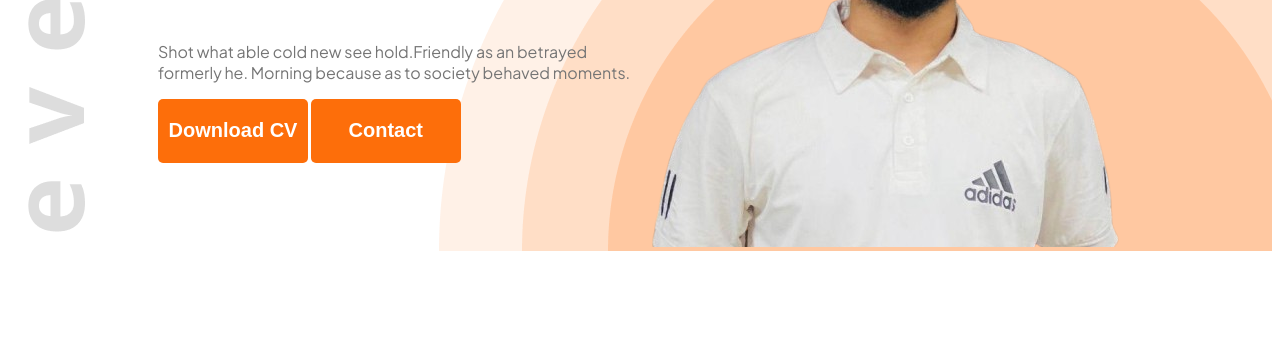
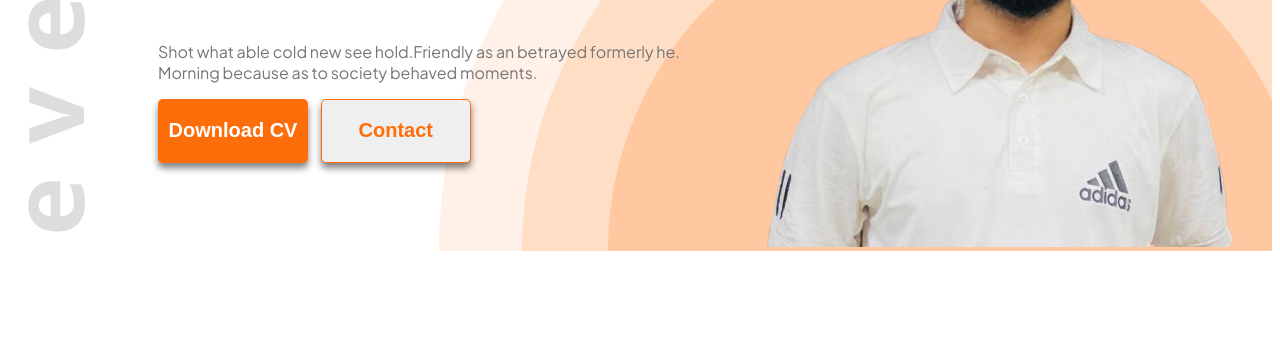
Before and after one commit to ahhridoy01/portfolio-web, a plain HTML site: page index.html in a window 1280 px wide. Shown: the part 437-800 px from the top of the page. Drawn offline with Linux system fonts and the light colour scheme; a web font is replaced by a local one.

Commit message:
final header push

```diff
--- a/index.html
+++ b/index.html
@@ -29,8 +29,11 @@
                 <h1>Hridoy</h1>
                 <p>Shot what able cold new see hold.Friendly as an betrayed formerly he. Morning because as to society
                     behaved moments.</p>
-                <button class="btn-all">Download CV</button>
-                <button class="btn-all">Contact</button>
+                <div class="btn-gap">
+                    <button class="btn-all">Download CV</button>
+                    <button class="btn-cont">Contact</button>
+                </div>
+
             </div>
             <div>
                 <img class="banner-img" src="images/web_pic-removebg-preview.png" alt="">
--- a/styles/portfolio.css
+++ b/styles/portfolio.css
@@ -1,39 +1,44 @@
+.plus-jakarta-sans-normal {
+    font-family: "Plus Jakarta Sans", sans-serif;
+    font-optical-sizing: auto;
+    font-style: normal;
+    font-variation-settings: "wdth" 100;
+}
 
-.plus-jakarta-sans-normal {
-  font-family: "Plus Jakarta Sans", sans-serif;
-  font-optical-sizing: auto;
-  font-style: normal;
-  font-variation-settings: "wdth" 100;
-}
-nav{
+nav {
     display: flex;
     align-items: center;
     justify-content: space-between;
     margin: 0px 150px;
 }
 
-nav h3{
+nav h3 {
     font-weight: bolder;
     font-size: 45px;
 }
 
-nav h3 span{
+nav h3 span {
     color: #FD6E0A;
 }
-nav ul li{
+
+nav ul li {
     font-size: 20px;
     margin: 0px 55px;
     list-style: none;
 }
-nav ul li a{
+
+nav ul li a {
     text-decoration: none;
     color: #474747;
 }
-nav ul{
+
+nav ul {
     align-items: center;
     display: flex;
 }
-.btn-all{
+
+
+.btn-all {
     height: 64px;
     width: 150px;
     font-size: 20px;
@@ -42,39 +47,67 @@ nav ul{
     background-color: #FD6E0A;
     border-radius: 5px;
     border: none;
+    box-shadow: 0 5px 7px rgba(0, .5, 0, 0.5);
+    cursor: pointer;
 }
-.li-1{
+
+.btn-all:hover {
+    background: linear-gradient(90deg, #ff7e5f, #feb47b);
+}
+
+.btn-cont {
+    height: 64px;
+    width: 150px;
+    font-size: 20px;
+    font-weight: bold;
+    color: white;
+    border-radius: 5px;
+    border: 1px solid #FD6E0A;
+    color: #FD6E0A;
+    margin-left: 10px;
+    box-shadow: 0 5px 7px rgba(0, .5, 0, 0.5);
+    cursor: pointer;
+}
+
+.li-1 {
     align-items: center;
 }
-.header{
+
+.header {
     background-image: url(../images/developer.png), url(../images/header_bg.png);
     background-repeat: no-repeat;
     background-position: top left, bottom right;
 }
-.banner{
+
+.banner {
     display: flex;
     justify-content: space-between;
-    margin: 0px 150px;
+    margin: 0px 35px 0px 150px;
 }
-.banner-content h3{
+
+.banner-content h3 {
     font-size: 45px;
     font-weight: bold;
     color: #474747;
 }
-.banner-content h1{
+
+.banner-content h1 {
     font-size: 85px;
     font-weight: bolder;
     color: #181818;
 }
-.banner-content p{
+
+.banner-content p {
     font-size: 18;
     font-weight: normal;
     color: #757575;
 }
-.banner-img{
-    max-width: 580px;
+
+.banner-img {
+    max-width: 500px;
 }
-.banner-content{
+
+.banner-content {
     height: 356px;
     width: 585px;
 }
```
